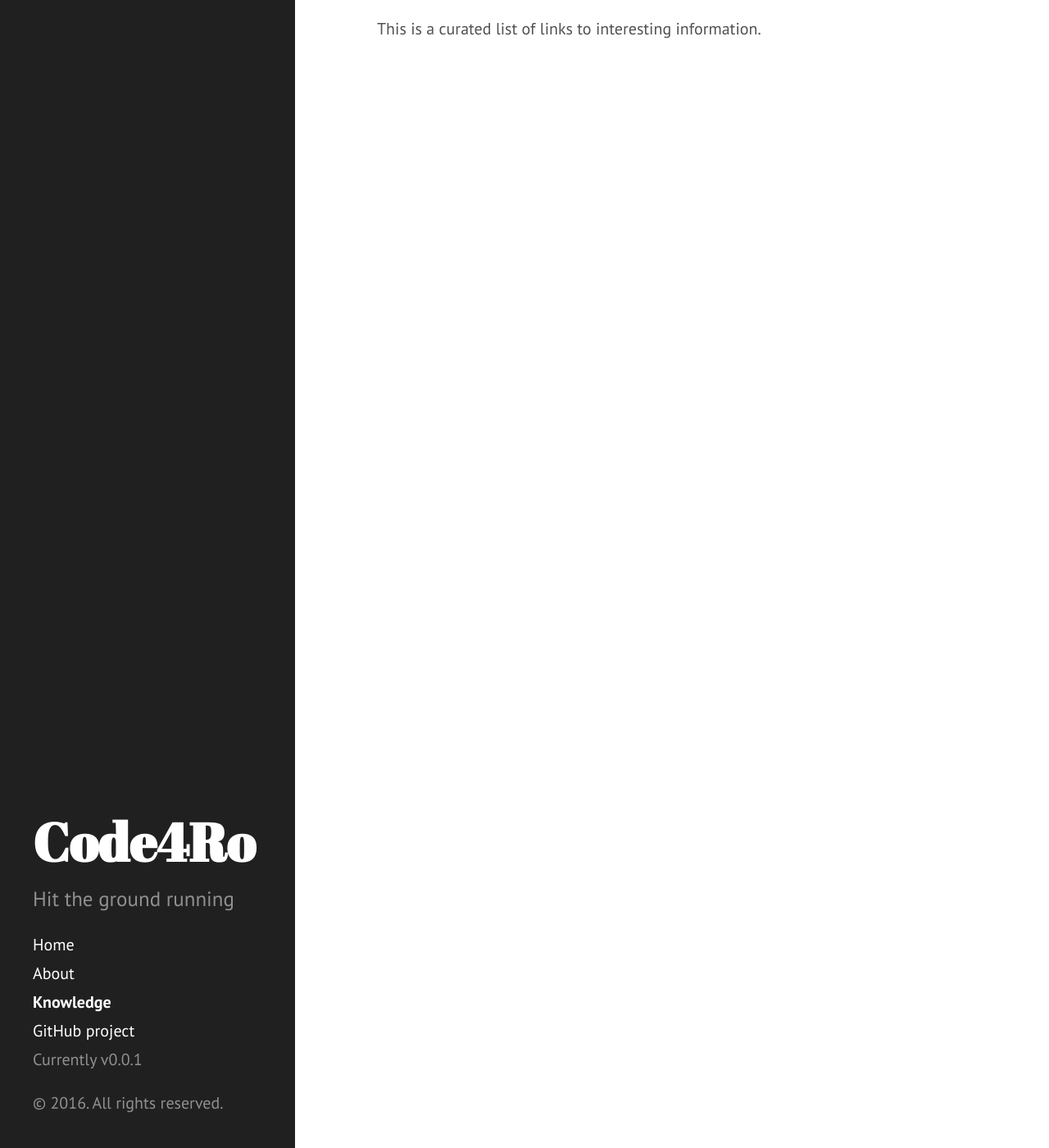
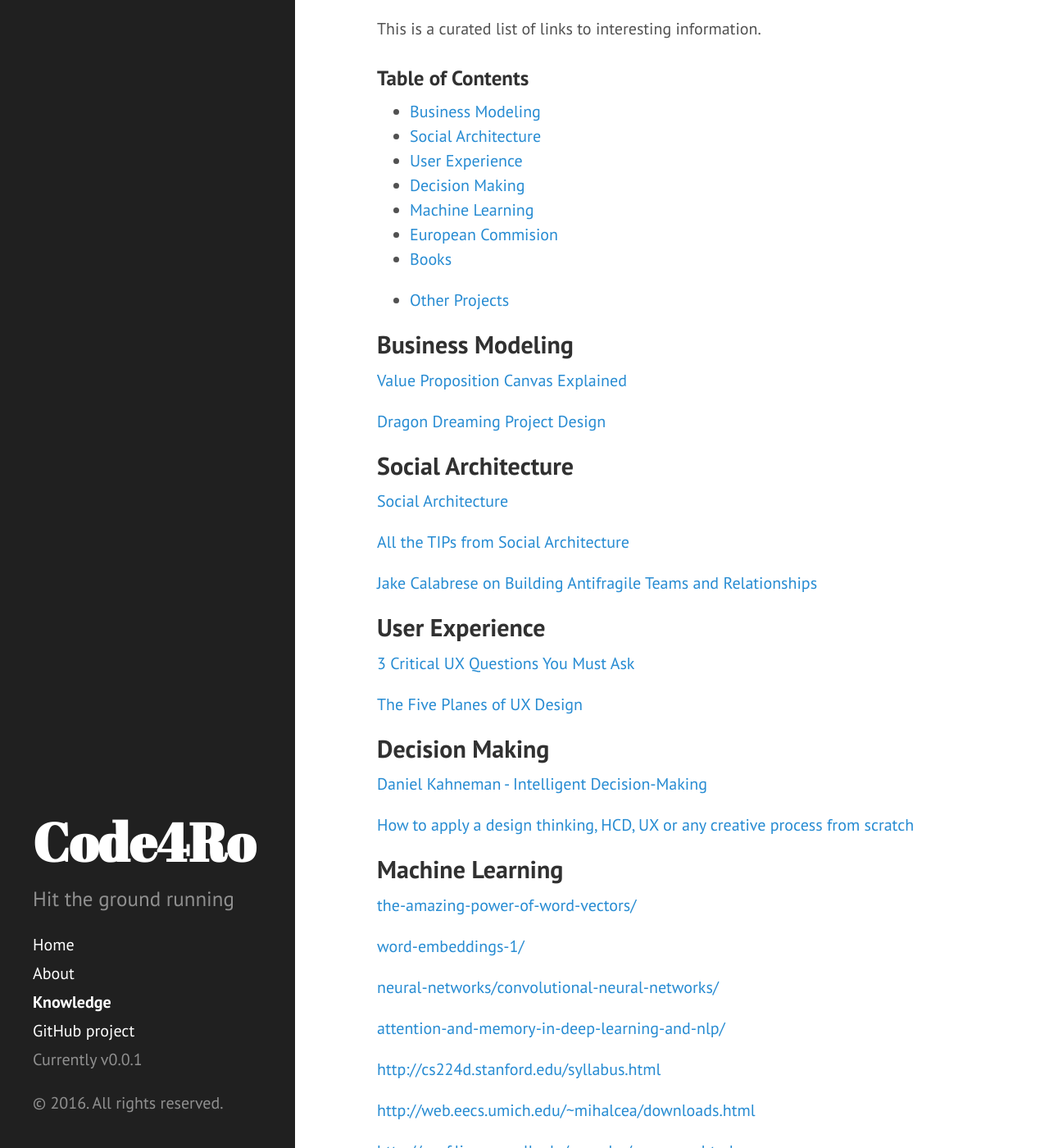
Before and after one commit to code4romania/knowledge, a Jekyll site: the page built from docs/knowledge.md, in a window 1280 px wide and 1400 px high, scrolled down 270 px. Shown: the whole window at 82% size. Built offline with Jekyll 4.4.1, drawn with Linux system fonts in a browser that asks for light colours; some of the changed text lies outside the part shown.

Commit message:
first batch of knowledge

```diff
--- a/docs/knowledge.md
+++ b/docs/knowledge.md
@@ -8,3 +8,91 @@ title: Knowledge
 </p>
 
 This is a curated list of links to interesting information.
+
+### Table of Contents
+* [Business Modeling](#business-modeling)
+* [Social Architecture](#social)
+* [User Experience](#user-experience)
+* [Decision Making](#decision)
+* [Machine Learning](#machine-learning)
+* [European Commision](#european-commision)
+* [Books](#books)
+
+* [Other Projects](#friends)
+
+
+<a name="business-modeling"/>
+## Business Modeling
+
+[Value Proposition Canvas Explained](https://www.youtube.com/watch?v=aN36EcTE54Q)
+
+[Dragon Dreaming Project Design](http://www.dragondreaming.org/wp-content/uploads/DragonDreaming_eBook_english_V02.06.pdf)
+
+<a name="social"/>
+## Social Architecture
+
+[Social Architecture](https://www.gitbook.com/book/hintjens/social-architecture/details)
+
+[All the TIPs from Social Architecture](https://meta.discourse.org/t/social-architecture-building-on-line-communities/43871/7)
+
+[Jake Calabrese on Building Antifragile Teams and Relationships](https://www.infoq.com/interviews/agile2015-calabrese-antifragile)
+
+
+<a name="user-experience"/>
+## User Experience
+
+[3 Critical UX Questions You Must Ask](https://www.youtube.com/watch?v=NGaP0LYzNes&index=1&list=PLYjU5WD2bzVzkxpLUxXYK2m6YKlPYJRQt)
+
+[The Five Planes of UX Design](http://www.belatrixsf.com/whitepapers/the-five-planes-of-ux-design/)
+
+
+<a name="decision"/>
+## Decision Making
+
+[Daniel Kahneman - Intelligent Decision-Making](https://vimeo.com/182878883)
+
+[How to apply a design thinking, HCD, UX or any creative process from scratch](https://medium.com/digital-experience-design/how-to-apply-a-design-thinking-hcd-ux-or-any-creative-process-from-scratch-b8786efbf812#.1sh1zqygm)
+
+
+<a name="machine-learning"/>
+## Machine Learning
+
+[the-amazing-power-of-word-vectors/](https://blog.acolyer.org/2016/04/21/the-amazing-power-of-word-vectors/)
+
+[word-embeddings-1/](http://www.offconvex.org/2015/12/12/word-embeddings-1/)
+
+[neural-networks/convolutional-neural-networks/](http://www.wildml.com/category/neural-networks/convolutional-neural-networks/)
+
+[attention-and-memory-in-deep-learning-and-nlp/](http://www.wildml.com/2016/01/attention-and-memory-in-deep-learning-and-nlp/)
+
+[http://cs224d.stanford.edu/syllabus.html](http://cs224d.stanford.edu/syllabus.html)
+
+[http://web.eecs.umich.edu/~mihalcea/downloads.html](http://web.eecs.umich.edu/~mihalcea/downloads.html)
+
+[http://conf.ling.cornell.edu/ancache/resources.html](http://conf.ling.cornell.edu/ancache/resources.html)
+
+
+
+<a name="european-commision"/>
+## European Commision
+
+[Data sources and use cases](https://ec.europa.eu/futurium/en/content/data-sets)
+
+[Accelerating the digital transformation of government](https://ec.europa.eu/digital-single-market/en/news/communication-eu-egovernment-action-plan-2016-2020-accelerating-digital-transformation)
+
+<a name="books"/>
+## Books
+
+
+[The Lean Startup](http://theleanstartup.com/)
+
+[The Lean Product Playbook](http://leanproductplaybook.com/)
+
+[O'Reilly Open Book Project](http://www.oreilly.com/openbook/)
+
+<a name="friends"/>
+## Other Projects
+
+[Digital Civic Projects in Romania](https://docs.google.com/spreadsheets/d/17Y34dB1V80g3KY1MkKK_jzhFCo8ouRPWi-dJxmXn1NA/edit#gid=0)
+
+[Code4America - Awesome Civic Software](https://github.com/codeforamerica/awesome-civic)
```
